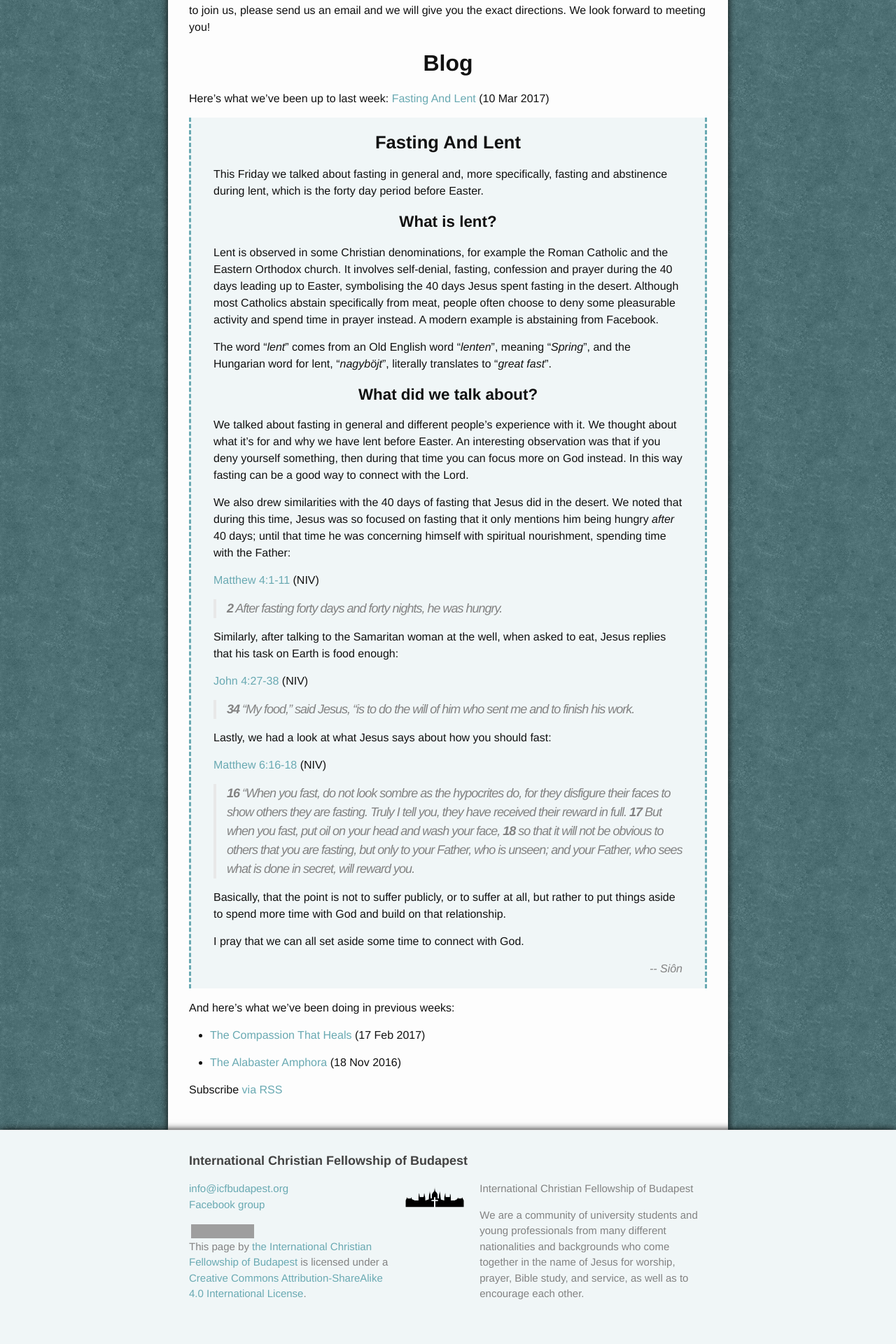
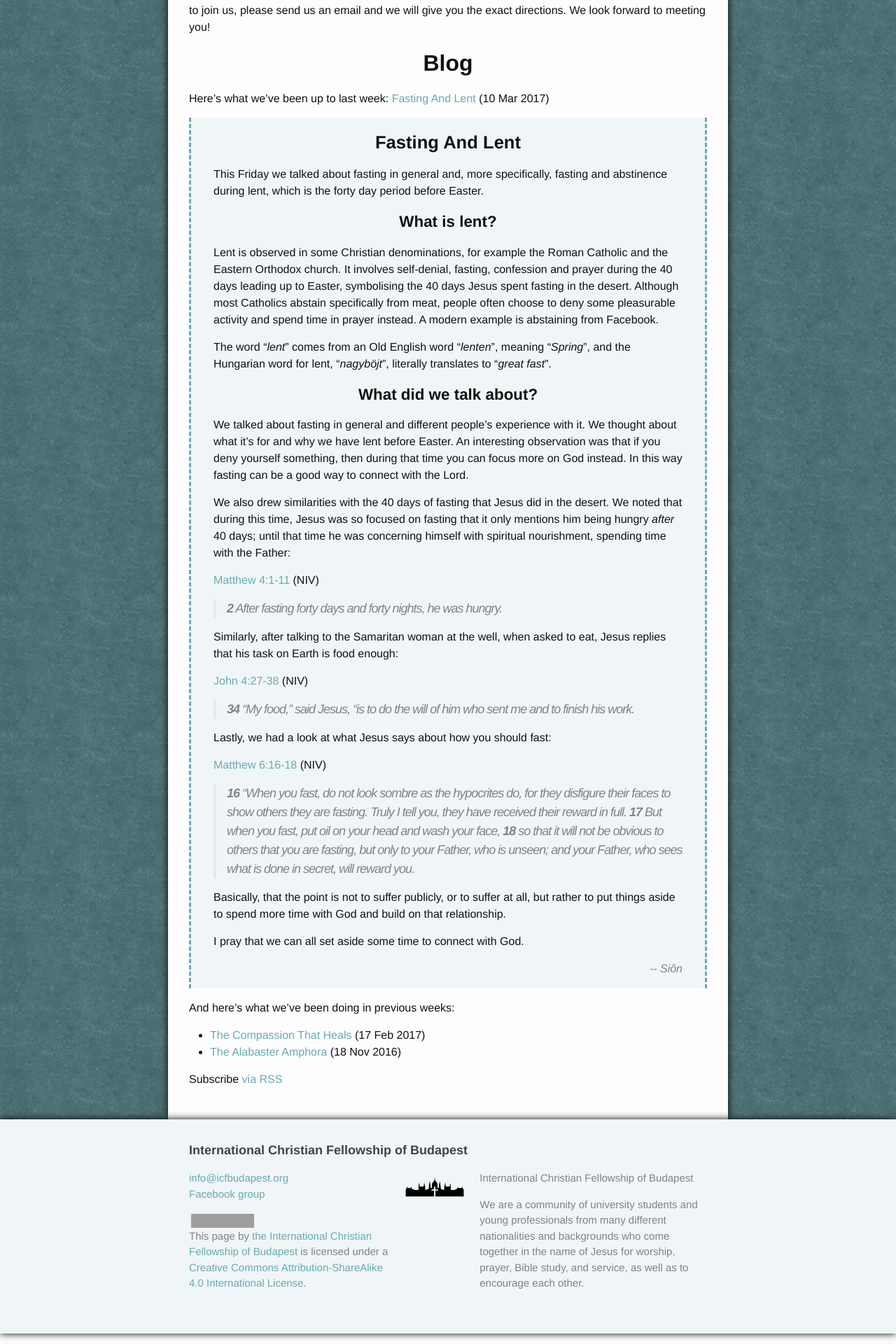
Before and after one commit to sionleroux/icfbudapest.org, a Jekyll site: the page built from index.md, in a window 1280 px wide. Shown: the part 976-2896 px from the top of the page at 70% size. Built offline with Jekyll 4.4.1, drawn with Linux system fonts in a browser that asks for light colours; our own code applies the rules of GitHub Pages for plain Markdown files; grey boxes are pictures that could not be loaded.

Commit message:
Fix spacing in blog list
The loop added newlines before AND after every line of markdown meaning
instead of:

 * foo
 * bar
 * baz

you get:

 * foo

 * bar

 * baz

So it rendered each list item inside its own paragraph which is not only
semantically wrong, it also made the list look pretty weird on the site,
with the items spread far apart.  I tried escaping the newline at the
end of the markdown list item, but that didn't seem to work, and putting
the whole loop on one line made the code look ugly, so I rewrote it as
HTML, which is slightly more verbose, but gives a bit more flexibility
with the final formatting.

```diff
--- a/index.md
+++ b/index.md
@@ -68,8 +68,10 @@ Here's what we've been up to last week:
 
 And here's what we've been doing in previous weeks:
 
+<ul class="blog-list">
 {% for post in site.posts offset:1 limit:5 %}
- * [{{ post.title }}]({{ post.url }}) ({{ post.date | date_to_string }})
+  <li><a href="{{ post.url }}">{{ post.title }}</a> ({{ post.date | date_to_string }})</li>
 {% endfor %}
+</ul>
 
 <p class="rss-subscribe">Subscribe <a href="{{ "/feed.xml" | prepend: site.baseurl }}">via RSS</a></p>
```
